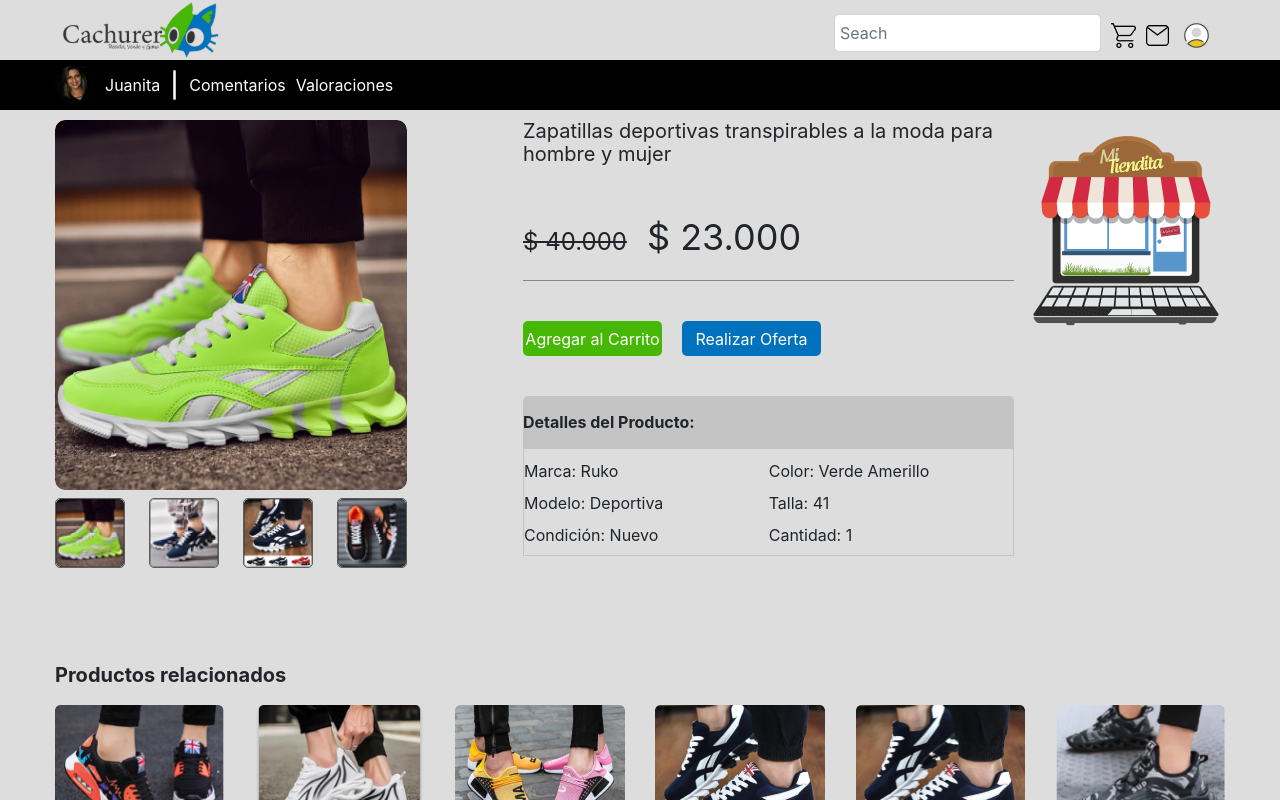
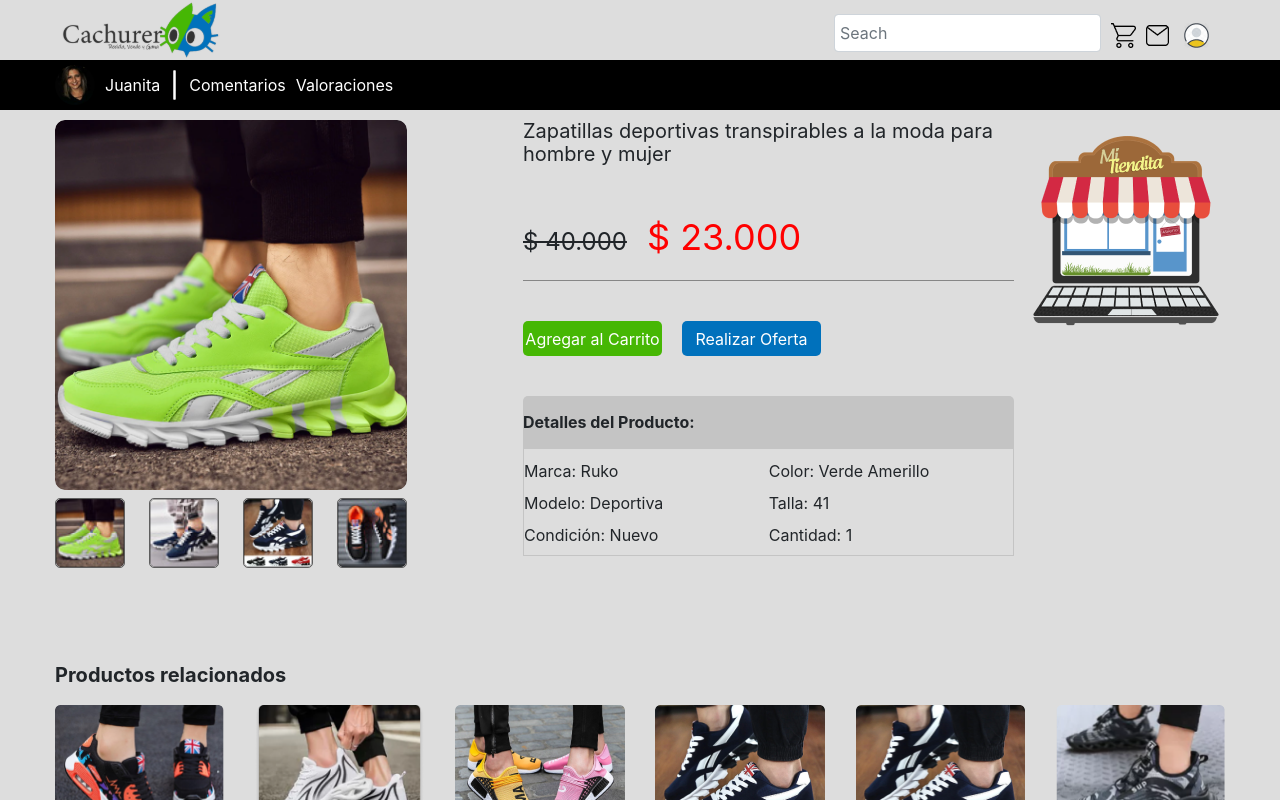
Before and after one commit to clebercmb/cachureros-front, a React (Create React App) app: page /product-view in a window 1280 px wide. Shown: the top 800 px of the page. Built offline with nearby package versions, Linux system fonts and the light colour scheme.

Commit message:
Change color price

```diff
--- a/src/js/views/ProductView/ProductView.css
+++ b/src/js/views/ProductView/ProductView.css
@@ -80,6 +80,7 @@
     font-size: 36px;
     line-height: 42px;
     margin-left: 20px;
+    color:red
 }
 
 .productview-a-02-01-b {
```
